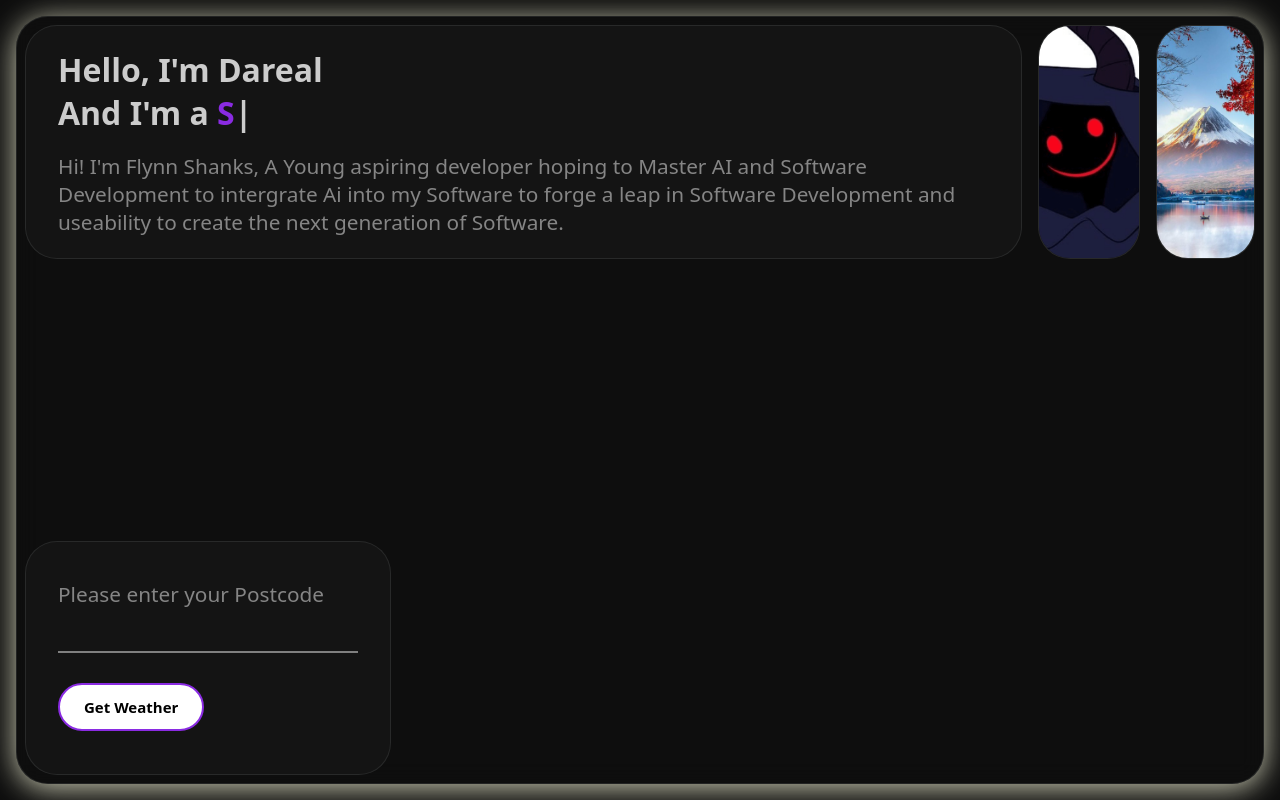
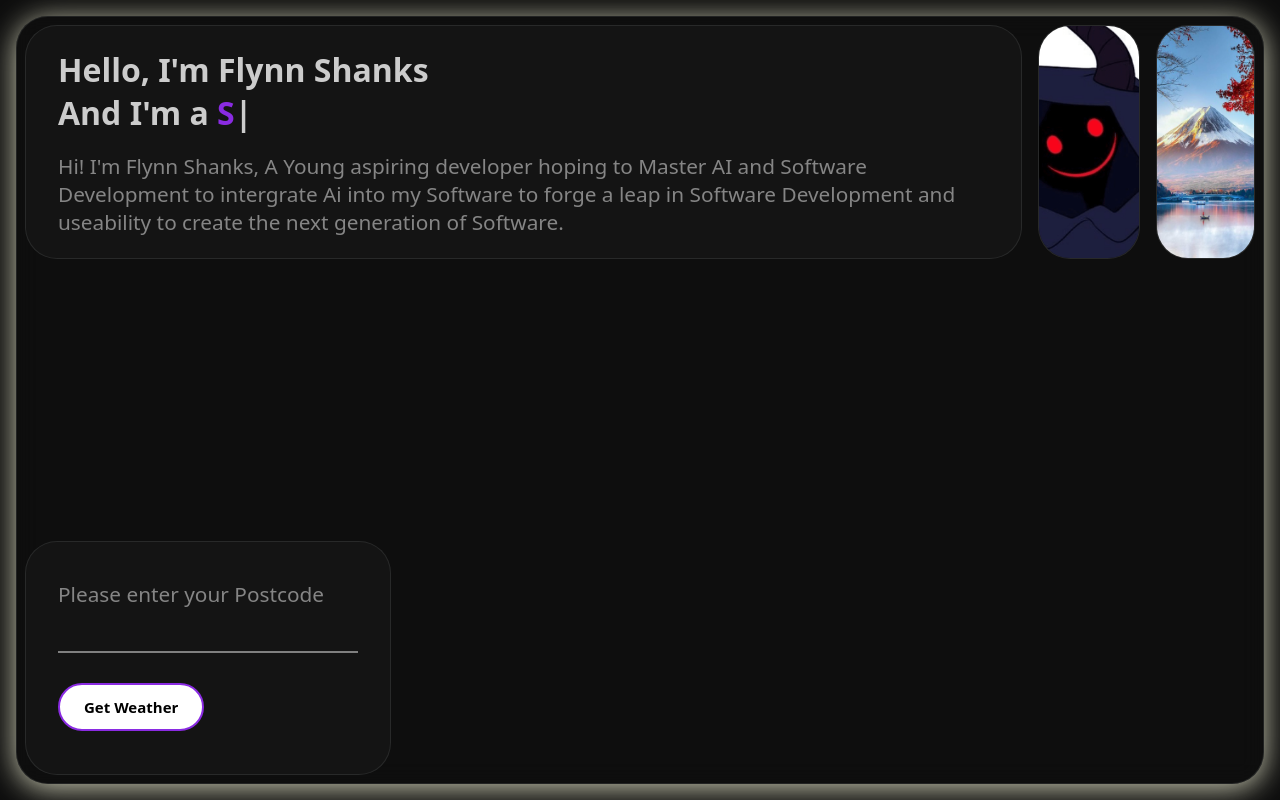
Before and after one commit to DarealVoidBtw/Portfolio, a plain HTML site: page index.html in a window 1280 px wide. Drawn offline with nearby package versions, Linux system fonts and the light colour scheme.

Commit message:
Update index.html

```diff
--- a/index.html
+++ b/index.html
@@ -13,7 +13,7 @@
                 <section class="Content-row content-row-1">
                     <div class="card card-1">
                         <div class="main-card">
-                            <h1 class="main">Hello, I'm Dareal</h1>
+                            <h1 class="main">Hello, I'm Flynn Shanks</h1>
                             <h4 class="secondary-main">
                                 And I'm a <span class="multiple"></span>
                             </h4>
```
